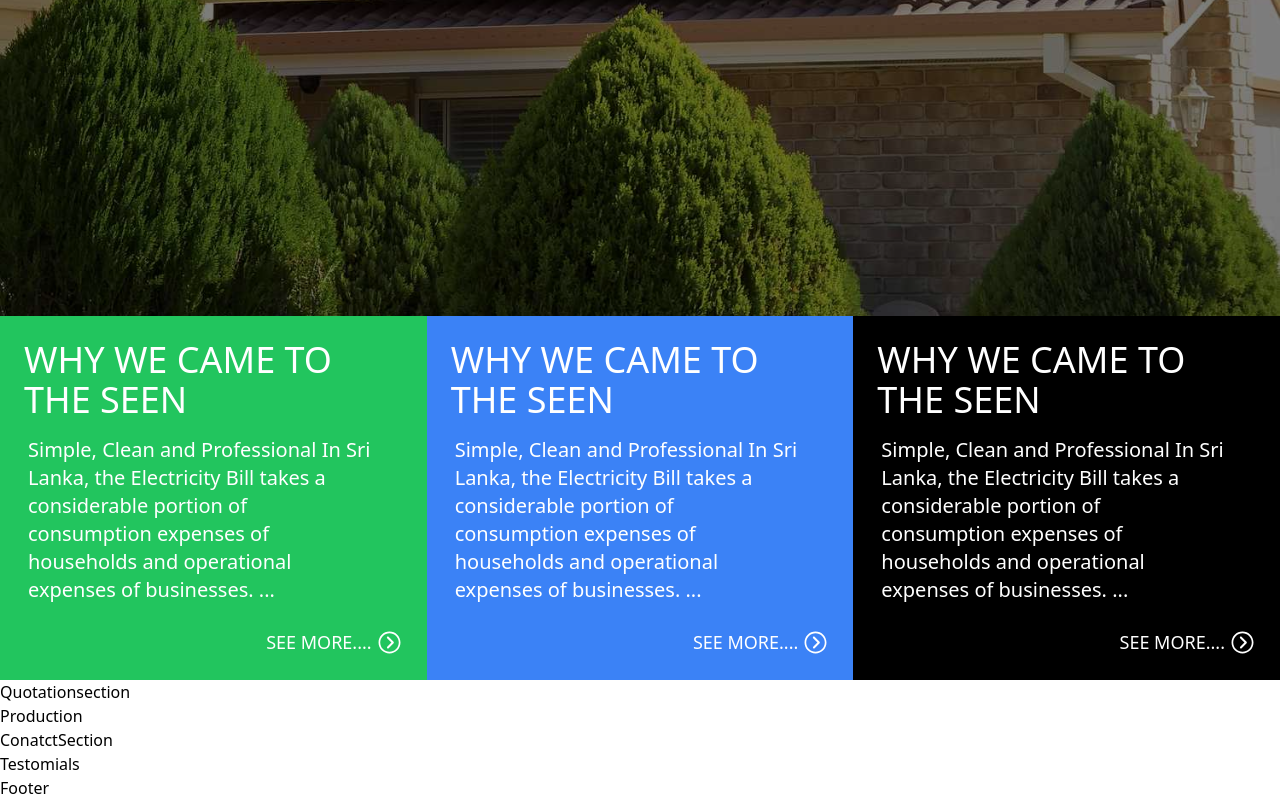
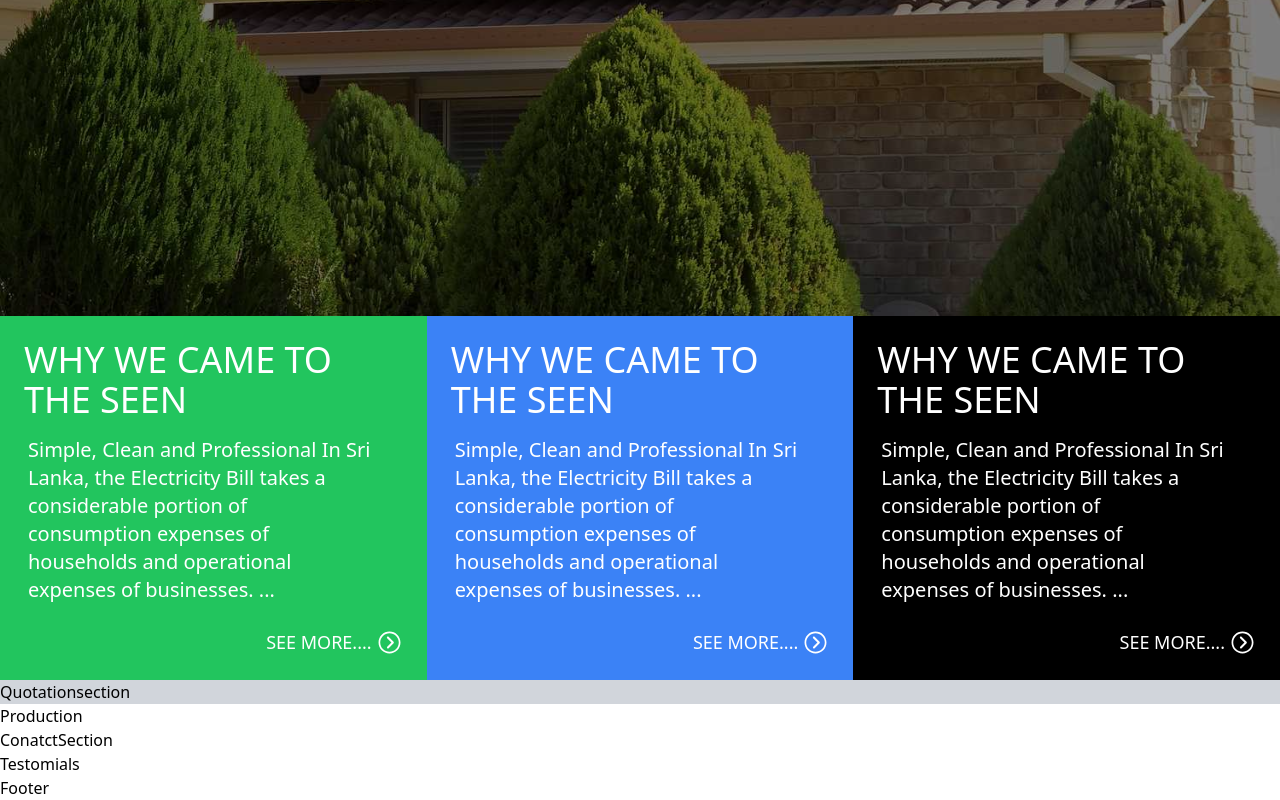
Before and after one commit to Jayanath-Nanayakkara/solarProject, a React (Vite) app: page / in a window 1280 px wide. Shown: the part 500-1300 px from the top of the page. Built offline with nearby package versions, Linux system fonts and the light colour scheme.

Commit message:
3rd comment

```diff
--- a/src/components/home/Quotationsection.jsx
+++ b/src/components/home/Quotationsection.jsx
@@ -1,7 +1,7 @@
 import React from "react";
 
 const Quotationsection = () => {
-  return <div>Quotationsection</div>;
+  return <div className="bg-gray-300 w-full h-auto ">Quotationsection</div>;
 };
 
 export default Quotationsection;
```
